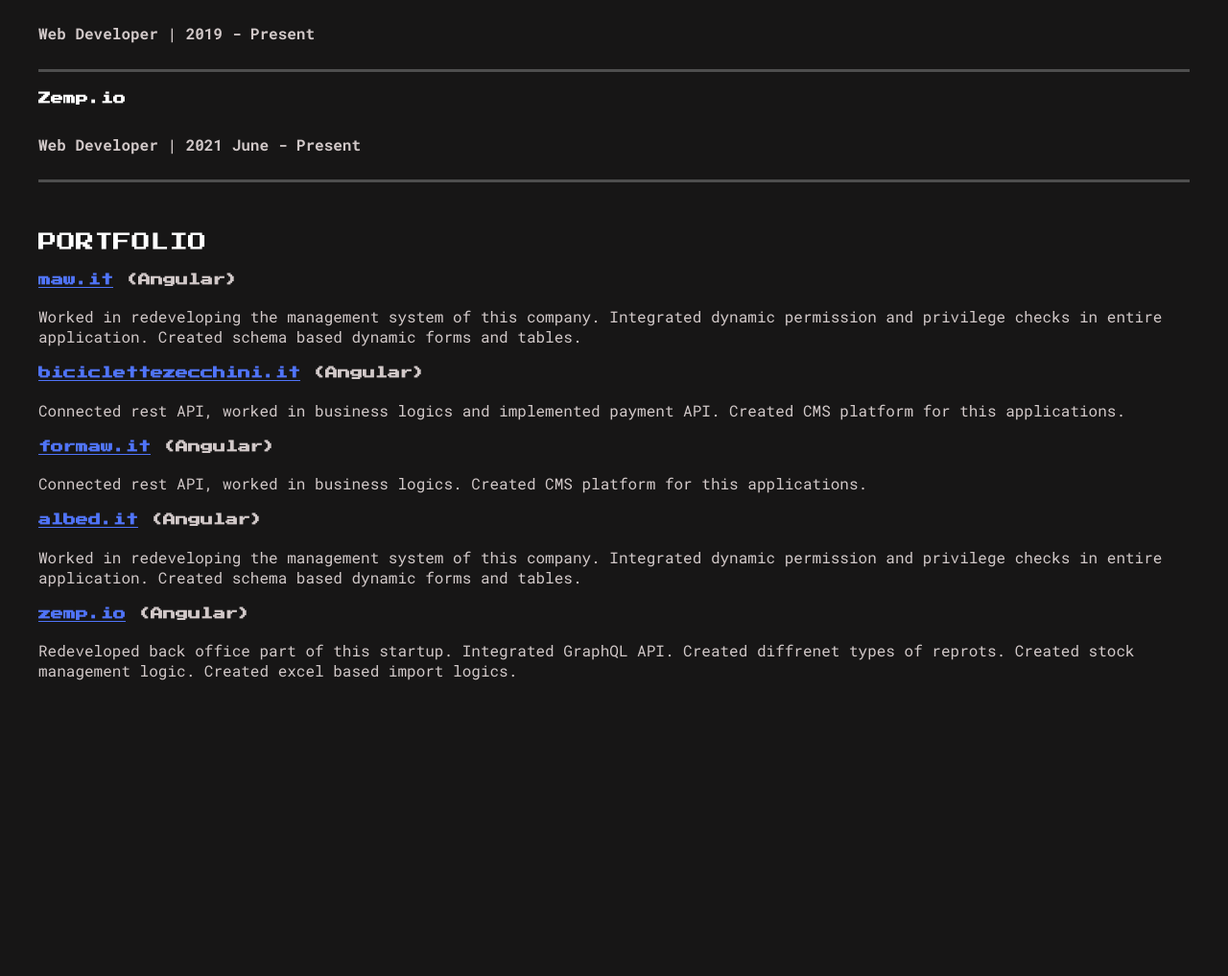
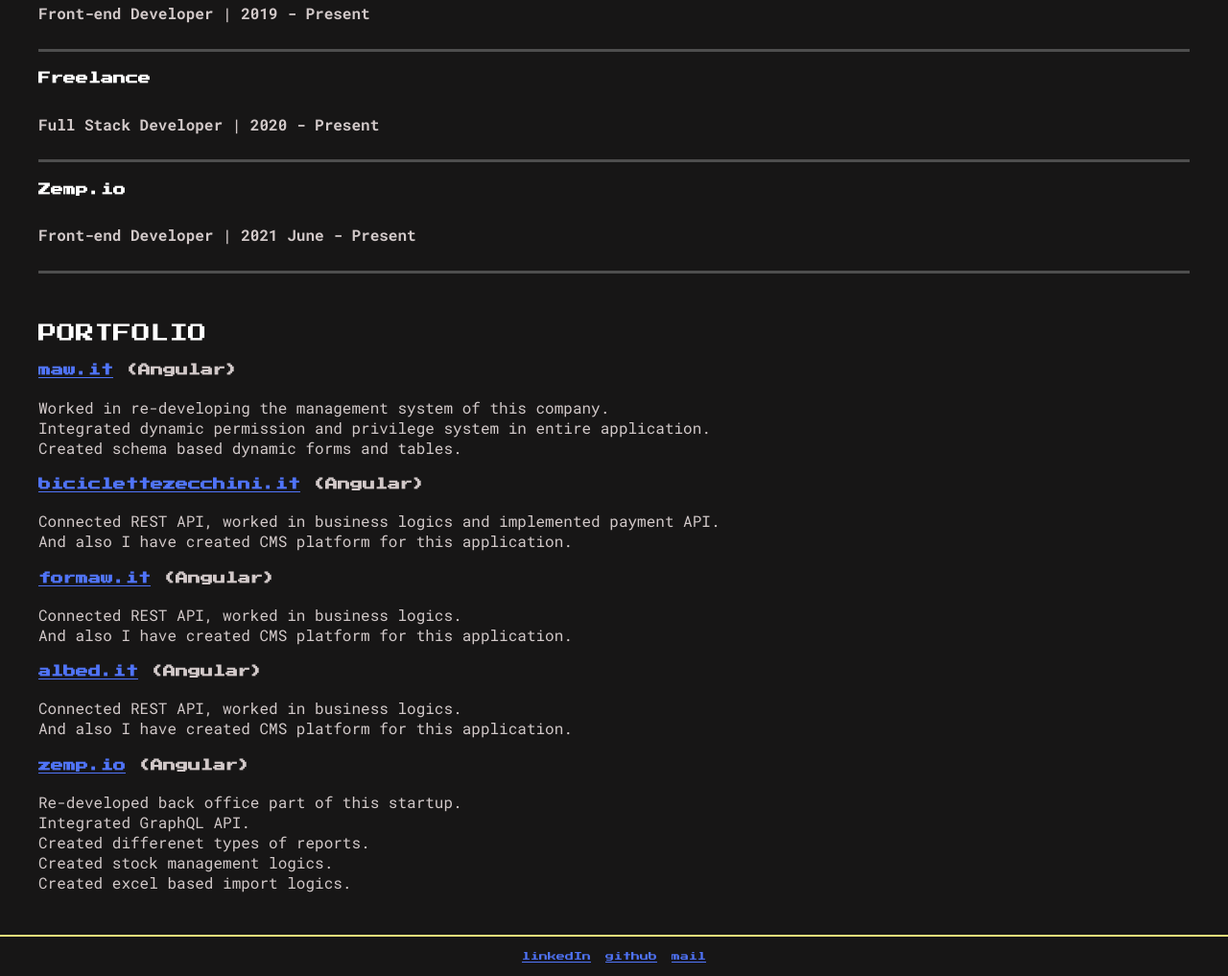
Before and after one commit to erzenhaxhi/me, a plain HTML site: page index.html in a window 1280 px wide. Shown: the part 809-1826 px from the top of the page at 96% size. Before the commit the page ends 1562 px from the top, so only its background shows below. Drawn offline with Linux system fonts and the light colour scheme.

Commit message:
new content

```diff
--- a/index.html
+++ b/index.html
@@ -50,7 +50,6 @@
         .paragraph {
             font-family: 'Roboto Mono', monospace;
             font-size: 1.6rem;
-
         }
 
         .header {
@@ -78,10 +77,10 @@
         }
 
         .line {
-            background-color: #3c373827;
+            background-color: #F0E27B;
             width: 100%;
-            height: 0.7px;
-            margin: 15px 0px;
+            height: 2px;
+            /* margin-bottom: 10px; */
         }
 
         footer {
@@ -143,7 +142,6 @@
                 padding: 5px 15px;
             }
 
-
             html {
                 font-size: 52.5%;
             }
@@ -166,25 +164,10 @@
         }
 
 
-        /* Small devices (portrait tablets and large phones, 600px and down) */
-        @media only screen and (max-width: 600px) {
-        }
-
-        /* Medium devices (landscape tablets, 768px and up) */
         @media only screen and (max-width: 768px) {
             .header-logo {
                 letter-spacing: .5rem;
             }
-        }
-
-        /* Large devices (laptops/desktops, 992px and down) */
-        @media only screen and (max-width: 992px) {
-
-        }
-
-        /* Extra large devices (large laptops and desktops, 1200px and down) */
-        @media only screen and (max-width: 1200px) {
-
         }
 
         .link-container {
@@ -241,7 +224,8 @@
         <section>
             <h2 class="main-title">PROFILE</h2>
             <p class="paragraph">
-                Web developer with 3 years of experience in building different types of web applications, like CMS, E-Commerce, back office platforms with angular framework.
+                Front-end developer with 3+ years of experience in building different types of web applications,
+                like CMS, E-Commerce, Back office platforms with Angular framework.
                 <!-- Also in this platforms I have used UI libraries like NG-ZORRO, Angular Material.
                 My focus in these projects is to create reusabele components, forms and good modular structure,
                 Also I am passionate to work with Node.js and React.js. -->
@@ -254,7 +238,7 @@
                 <li>JavaScript/TypeScript</li>
                 <li>Angular, React.js</li>
                 <li>Node.js, Express.js, Nest.js</li>
-                <li>SQL</li>
+                <!-- <li>SQL</li> -->
                 <li>REST API, Graph QL</li>
             </ul>
         </section>
@@ -263,7 +247,7 @@
             <h2 class="main-title">WORK EXPERIENCE</h2>
             <div class="experience">
                 <h4 class="main-title">ASTech-Advanced Systems & Technologies</h4>
-                <h5 class="paragraph">Web Developer | 2019 - Present</h4>
+                <h5 class="paragraph">Front-end Developer | 2019 - Present</h4>
                 <!-- <ul>
                     <li>Develop web applications based on Angular 2+</li>
                     <li>Integrate REST api’s and GraphQL</li>
@@ -271,9 +255,13 @@
             </div>
 
             <div class="experience">
+                <h4 class="main-title">Freelance</h4>
+                <h5 class="paragraph">Full Stack Developer | 2020 - Present</h4>
+            </div>
+
+            <div class="experience">
                 <h4 class="main-title">Zemp.io</h4>
-                <h5 class="paragraph">Web Developer | 2021 June - Present</h4>
-
+                <h5 class="paragraph">Front-end Developer | 2021 June - Present</h4>
             </div>
 
         </section>
@@ -281,45 +269,44 @@
         <section>
             <h2 class="main-title">PORTFOLIO</h2>
             <div class="portfolio__item">
-                <h4><a href="maw.it" target="_blank">maw.it</a> (Angular)</h4>
+                <h4><a href="https://www.maw.it" target="_blank">maw.it</a> (Angular)</h4>
                 <p class="paragraph">
-                    Worked in redeveloping the management system of this company.
-                    Integrated dynamic permission and privilege checks in entire application.
+                    Worked in re-developing the management system of this company. <br>
+                    Integrated dynamic permission and privilege system in entire application. <br>
                     Created schema based dynamic forms and tables.
                 </p>
             </div>
             <div class="portfolio__item">
-                <h4><a href="biciclettezecchini.it" target="_blank">biciclettezecchini.it</a> (Angular)</h4>
+                <h4><a href="https://www.biciclettezecchini.it" target="_blank">biciclettezecchini.it</a> (Angular)</h4>
                 <p class="paragraph">
-                    Connected rest API, worked in business logics and implemented payment API.
-                    Created CMS platform for this applications.
+                    Connected REST API, worked in business logics and implemented payment API.<br>
+                    And also I have created CMS platform for this application.
                 </p>
             </div>
 
             <div class="portfolio__item">
-                <h4><a href="formaw.it" target="_blank">formaw.it</a> (Angular)</h4>
+                <h4><a href="https://www.formaw.it" target="_blank">formaw.it</a> (Angular)</h4>
                 <p class="paragraph">
-                    Connected rest API, worked in business logics.
-                    Created CMS platform for this applications.
+                    Connected REST API, worked in business logics.<br>
+                    And also I have created CMS platform for this application.
                 </p>
             </div>
 
             <div class="portfolio__item">
-                <h4><a href="albed.it" target="_blank">albed.it</a> (Angular)</h4>
+                <h4><a href="https://www.albed.it" target="_blank">albed.it</a> (Angular)</h4>
                 <p class="paragraph">
-                    Worked in redeveloping the management system of this company.
-                    Integrated dynamic permission and privilege checks in entire application.
-                    Created schema based dynamic forms and tables.
+                    Connected REST API, worked in business logics.<br>
+                    And also I have created CMS platform for this application.
                 </p>
             </div>
 
             <div class="portfolio__item">
-                <h4><a href="zemp.io" target="_blank">zemp.io</a> (Angular)</h4>
+                <h4><a href="https://www.zemp.io" target="_blank">zemp.io</a> (Angular)</h4>
                 <p class="paragraph">
-                    Redeveloped back office part of this startup.
-                    Integrated GraphQL API.
-                    Created diffrenet types of reprots.
-                    Created stock management logic.
+                    Re-developed back office part of this startup.<br>
+                    Integrated GraphQL API.<br>
+                    Created differenet types of reports.<br>
+                    Created stock management logics.<br>
                     Created excel based import logics.
                 </p>
             </div>
@@ -327,11 +314,10 @@
     </div>
 
 
-
-    <!-- <div class="line"></div>
+    <div class="line"></div>
 
     <footer>
-        <div class="icons">
+        <!-- <div class="icons">
             <a href="https://www.linkedin.com/in/erzen-haxhi-708460a7/" target="_blank" class="icon">
                 <img src="./assets/linkedin.svg" alt="">
             </a>
@@ -341,8 +327,13 @@
             <a href=mailto:erzenhaxhix@gmail.com" class="icon">
                 <img src="./assets/at.svg" alt="">
             </a>
+        </div> -->
+        <div class="link-container" style="margin: 10px 0px;">
+            <a href="https://www.linkedin.com/in/erzen-haxhi-708460a7/" target="_blank" class="link">linkedIn</a>
+            <a href="https://github.com/erzenhaxhi" target="_blank" class="link">github</a>
+            <a href="mailto:erzenhaxhix@gmail.com"  class="link">mail</a>
         </div>
-    </footer> -->
+    </footer>
 
 
 </body>
```
